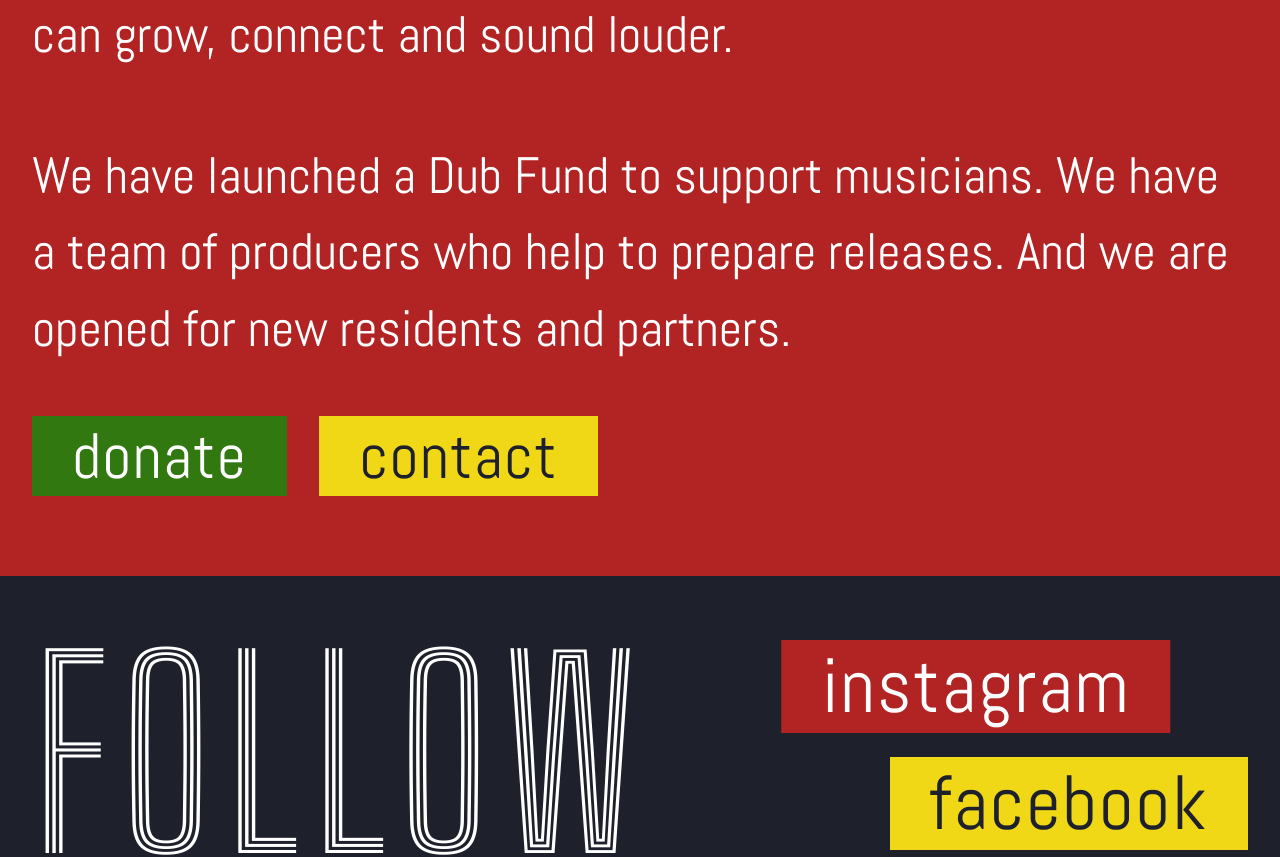
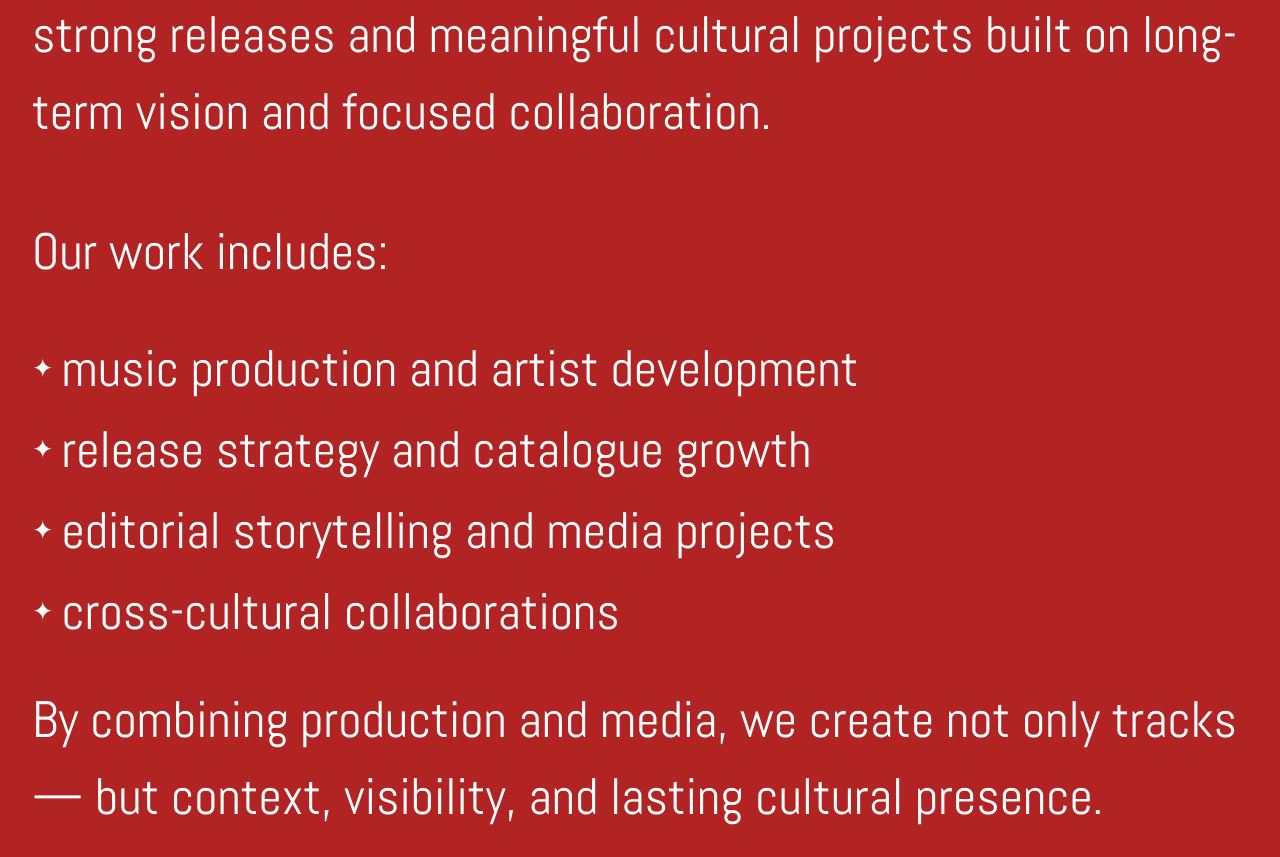
Before and after one commit to pa7lux/tbilisi-dub-lab, a Nuxt app: page / in a window 1280 px wide. Shown: the part 1040-1897 px from the top of the page. Built offline with nearby package versions, Linux system fonts and the light colour scheme.

Commit message:
positioning text update

```diff
--- a/app/components/IntroSection.vue
+++ b/app/components/IntroSection.vue
@@ -38,13 +38,22 @@ const closeContact = () => {
     <div class="intro-content">
       <div class="intro-text">
         <p>{{ $t('intro.paragraph1') }}</p>
+        <div class="intro-list">
+          <p class="intro-list__title">{{ $t('intro.listTitle') }}</p>
+          <ul>
+            <li>{{ $t('intro.listItem1') }}</li>
+            <li>{{ $t('intro.listItem2') }}</li>
+            <li>{{ $t('intro.listItem3') }}</li>
+            <li>{{ $t('intro.listItem4') }}</li>
+          </ul>
+        </div>
         <p>{{ $t('intro.paragraph2') }}</p>
       </div>
 
       <div class="intro-buttons">
-        <button @click="openDonate" class="intro-btn intro-btn--green">
+        <!-- <button @click="openDonate" class="intro-btn intro-btn--green">
           {{ $t('intro.donateText') }}
-        </button>
+        </button> -->
         <button @click="openContact" class="intro-btn intro-btn--yellow">
           {{ $t('intro.contactText') }}
         </button>
@@ -134,6 +143,49 @@ const closeContact = () => {
   margin-bottom: 0;
 }
 
+.intro-list {
+  display: flex;
+  flex-direction: column;
+  gap: 0.5rem;
+}
+
+.intro-list__title {
+  font-family: var(--font-body);
+  font-size: var(--text-font-size);
+  line-height: var(--text-line-height);
+  color: var(--text-color);
+  margin: 0;
+  font-weight: normal;
+}
+
+.intro-list ul {
+  list-style: none;
+  padding: 0;
+  margin: 0;
+  display: flex;
+  flex-direction: column;
+  gap: 0.25rem;
+}
+
+.intro-list ul li {
+  font-family: var(--font-body);
+  font-size: var(--text-font-size);
+  line-height: var(--text-line-height);
+  color: var(--text-color);
+  font-weight: normal;
+  display: flex;
+  align-items: flex-start;
+  gap: 0.5rem;
+}
+
+.intro-list ul li::before {
+  content: '✦';
+  font-size: 0.5em;
+  flex-shrink: 0;
+  /* center symbol to the first line of text */
+  margin-top: 0.75em;
+}
+
 .intro-buttons {
   display: flex;
   gap: var(--buttons-gap);
--- a/i18n/locales/en.json
+++ b/i18n/locales/en.json
@@ -21,8 +21,13 @@
     "logo": "Tbilisi Dub Lab"
   },
   "intro": {
-    "paragraph1": "We are non-profit community who are eager to create the environment where reggae, dub and roots culture in Georgia can grow, connect and sound louder.",
-    "paragraph2": "We have launched a Dub Fund to support musicians. We have a team of producers who help to prepare releases. And we are opened for new residents and partners.",
+    "paragraph1": "Tbilisi Dub Lab is a production and media hub shaping contemporary dub culture from Tbilisi. Dub Lab develops strong releases and meaningful cultural projects built on long-term vision and focused collaboration.",
+    "listTitle": "Our work includes:",
+    "listItem1": "music production and artist development",
+    "listItem2": "release strategy and catalogue growth",
+    "listItem3": "editorial storytelling and media projects",
+    "listItem4": "cross-cultural collaborations",
+    "paragraph2": "By combining production and media, we create not only tracks — but context, visibility, and lasting cultural presence.",
     "donateText": "donate",
     "donateUrl": "#donate",
     "contactText": "contact",
```
Also changed, not shown: i18n/locales/ka.json (+7 -2 lines).
